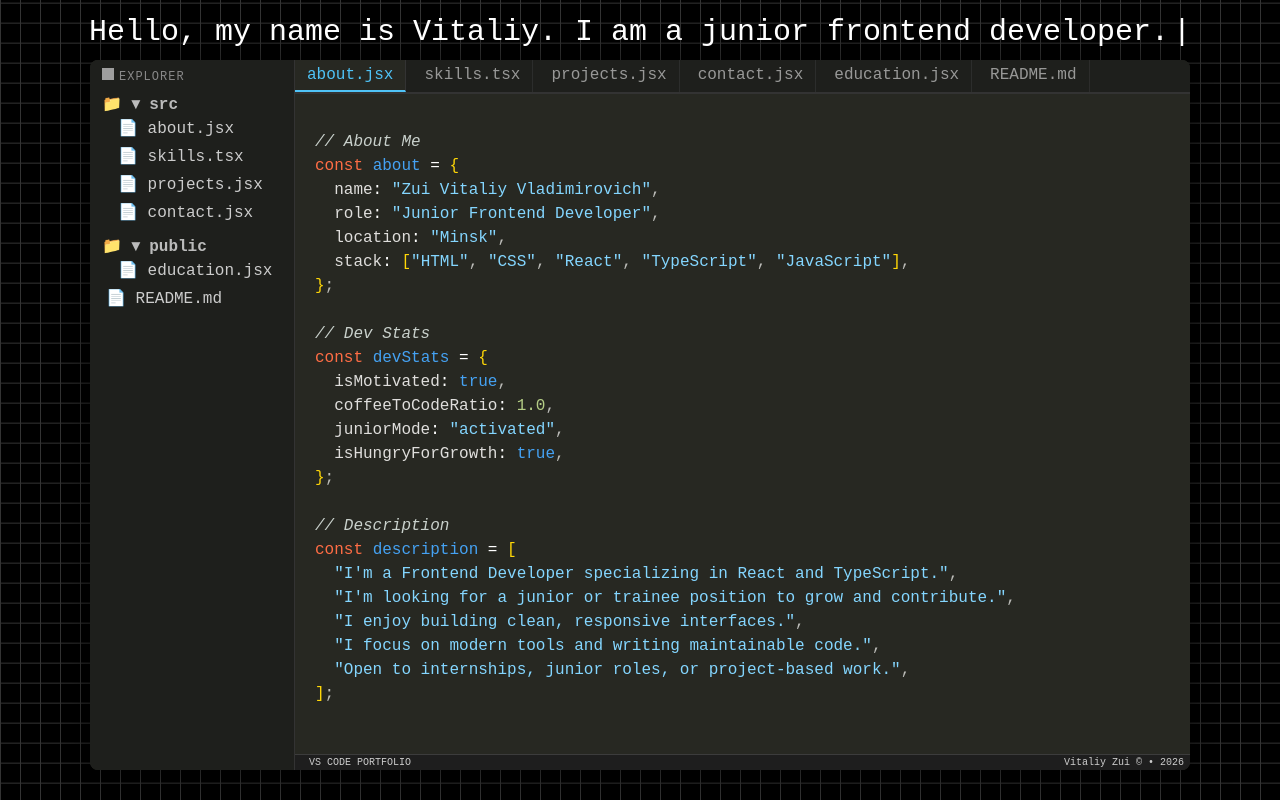
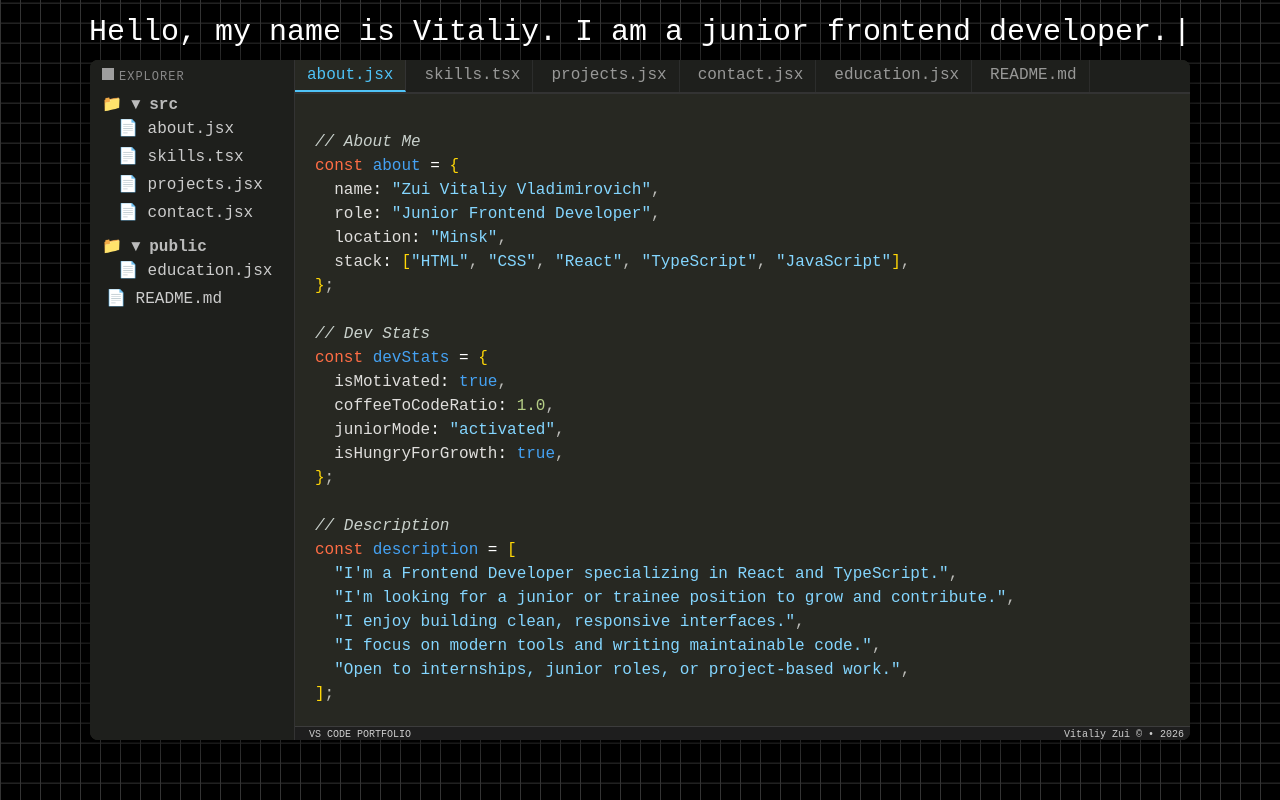
Before and after one commit to woodw1n/vscode-portfolio, a React (Vite) app: page / in a window 1280 px wide. Built offline with nearby package versions, Linux system fonts and the light colour scheme; grey boxes are pictures that could not be loaded.

Commit message:
feat: fix some problem with styles

```diff
--- a/src/components/Sidebar.jsx
+++ b/src/components/Sidebar.jsx
@@ -17,7 +17,7 @@ export default function Sidebar({ onSelect }) {
 
       <div className="sidebar-title">  <img
     src="https://upload.wikimedia.org/wikipedia/commons/9/9a/Visual_Studio_Code_1.35_icon.svg"
-    alt="VS Code Logo"
+    alt="VS"
     style={{ width: "12px", height: "12px", marginRight: "5px" }}
   />EXPLORER </div>
 
--- a/src/styles/editor.css
+++ b/src/styles/editor.css
@@ -1,6 +1,6 @@
 .editor-window {
   width: 1100px;
-  height: 710px;
+  height: 680px;
   background: #272822;
   border-radius: 8px;
   margin: 60px auto 0;
```
